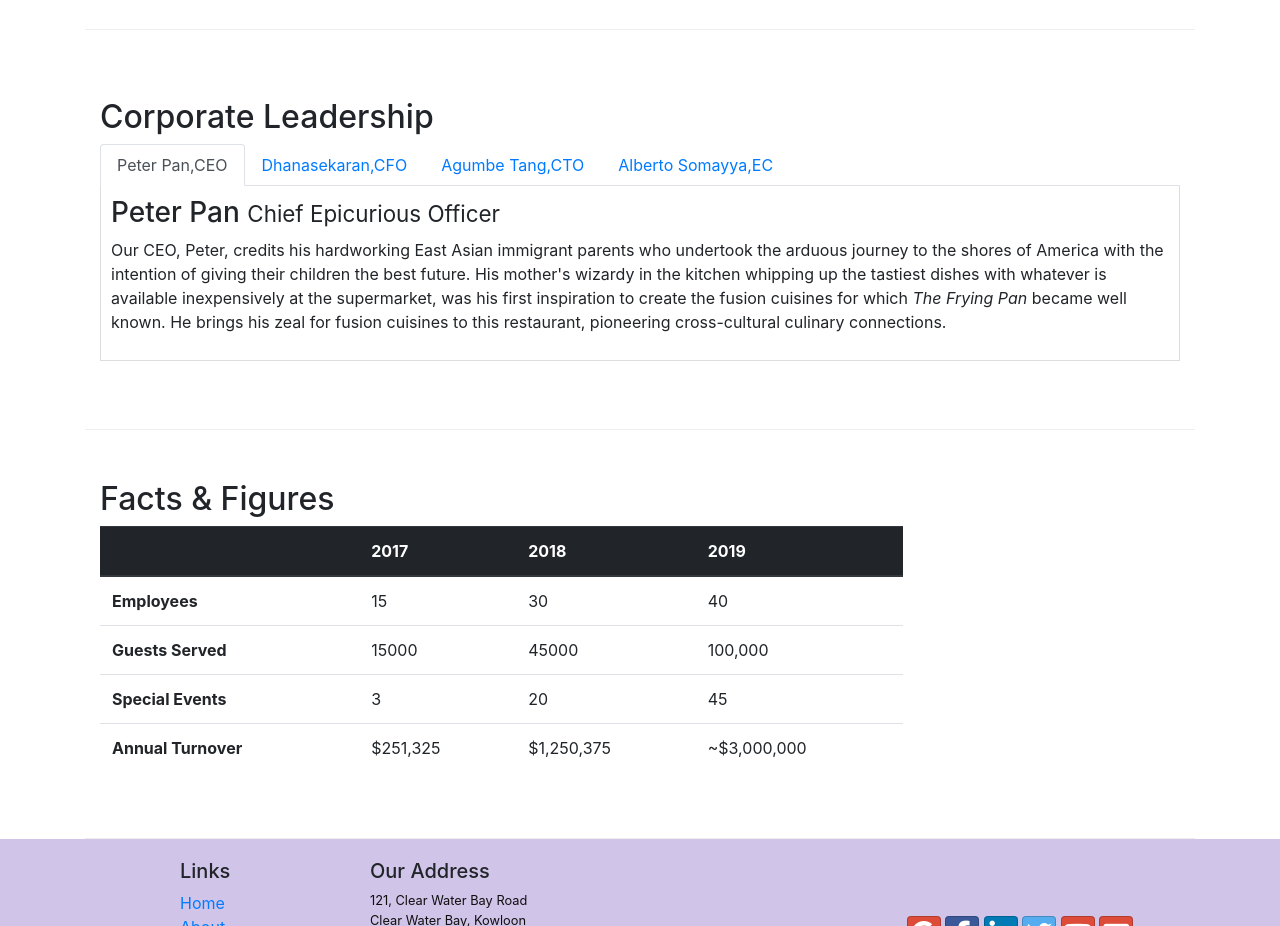
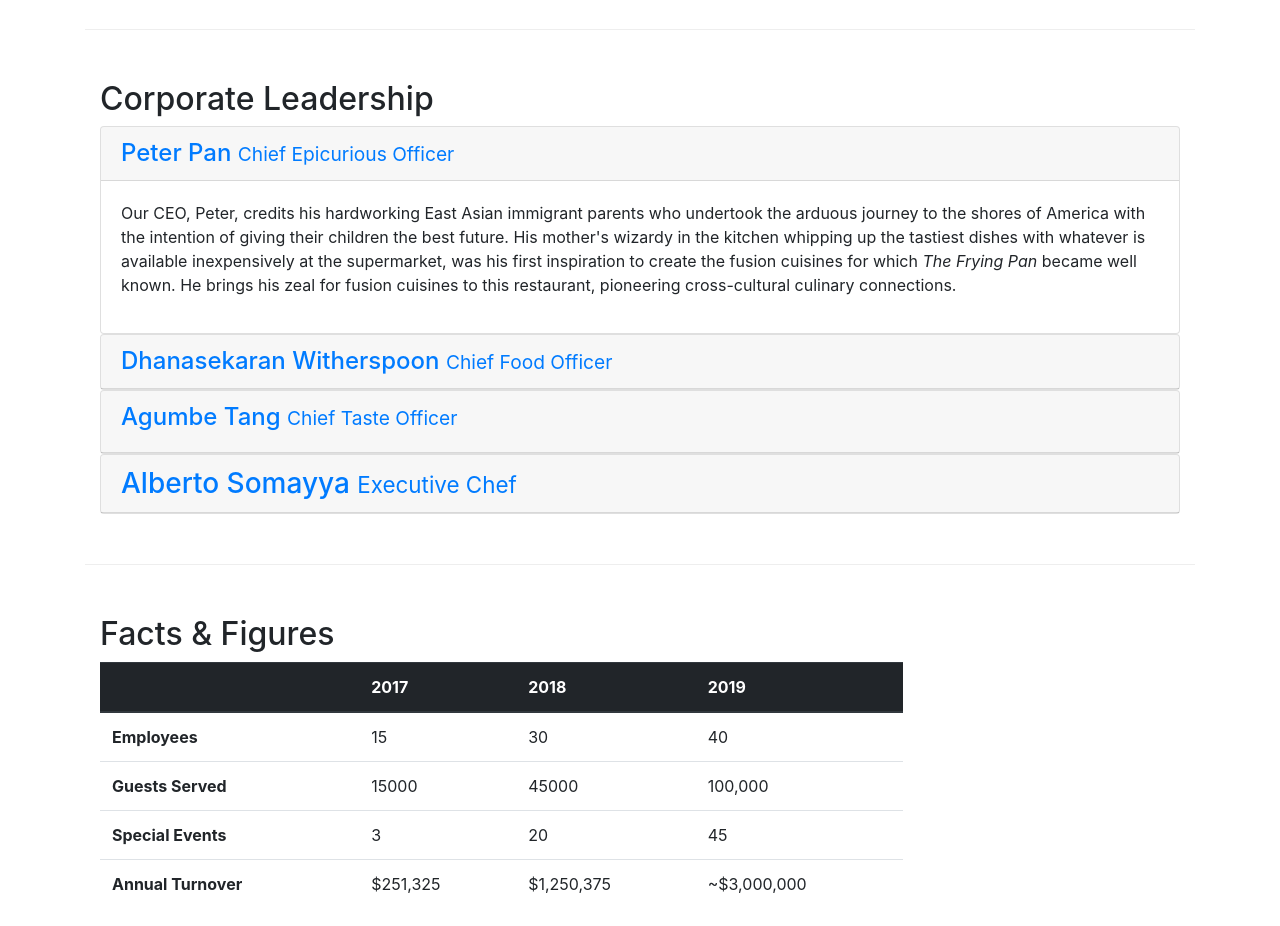
Before and after one commit to Lokesh-Bandi/Coursera-WebApp, a website: page aboutus.html in a window 1280 px wide. Shown: the part 940-1866 px from the top of the page. Drawn offline with nearby package versions, Linux system fonts and the light colour scheme.

Commit message:
accordion

```diff
--- a/aboutus.html
+++ b/aboutus.html
@@ -99,35 +99,70 @@
     <div class="row row-content align-items-center">
       <div class="col-12 col-sm">
         <h2>Corporate Leadership</h2>
-        <ul class="nav nav-tabs">
-          <li class="nav-item"><a class="nav-link active" href="#peter" role="tab" data-toggle="tab">Peter Pan,CEO</a></li>
-          <li class="nav-item "><a class="nav-link" href="#danny" role="tab" data-toggle="tab">Dhanasekaran,CFO</a></li>
-          <li class="nav-item "><a class="nav-link" href="#agumbe" role="tab" data-toggle="tab">Agumbe Tang,CTO</a></li>
-          <li class="nav-item "><a class="nav-link" href="#alberto" role="tab" data-toggle="tab">Alberto Somayya,EC</a></li>
-        </ul>
-        <div class="tab-content">
-          <div role="tabpanel" class="tab-pane fade show active" id="peter">
-            <h3>Peter Pan <small>Chief Epicurious Officer</small></h3>
-            <p class="d-none d-sm-block">Our CEO, Peter, credits his hardworking East Asian immigrant parents who undertook the arduous journey to the shores of America with the intention of giving their children the best future. His mother's wizardy in
-              the kitchen whipping up the tastiest dishes with whatever is available inexpensively at the supermarket, was his first inspiration to create the fusion cuisines for which <em>The Frying Pan</em> became well known. He brings his zeal for
+        <div id="accordion">
+          <div class="card">
+            <div class="card-header" role="tab">
+              <h4 class="mb-0"><a href="#peter" data-toggle="collapse" data-target="#peter"> Peter Pan <small>Chief Epicurious Officer</small></a></h4>
+            </div>
+            <div class="collapse show" id="peter" data-parent="#accordion">
+              <div class="card-body">
+                <p class="d-none d-sm-block">Our CEO, Peter, credits his hardworking East Asian immigrant parents who undertook the arduous journey to the shores of America with the intention of giving their children the best future. His mother's
+                  wizardy in
+                  the kitchen whipping up the tastiest dishes with whatever is available inexpensively at the supermarket, was his first inspiration to create the fusion cuisines for which <em>The Frying Pan</em> became well known. He brings his zeal
+                  for
                   fusion cuisines to this restaurant, pioneering cross-cultural culinary connections.</p>
               </div>
-          <div role="tabpanel" class="tab-pane fade" id="danny">
-            <h3>Dhanasekaran Witherspoon <small>Chief Food Officer</small></h3>
-            <p class="d-none d-sm-block">Our CFO, Danny, as he is affectionately referred to by his colleagues, comes from a long established family tradition in farming and produce. His experiences growing up on a farm in the Australian outback gave him
+            </div>
+          </div>
+          <div class="card">
+            <div role="tab" class="card-header">
+              <a href="#danny" data-toggle="collapse" data-target="#danny">
+                <h4 class="mb-0">Dhanasekaran Witherspoon <small>Chief Food Officer</small></h4>
+              </a>
+            </div>
+            <div class="collapse" id="danny" data-parent="#accordion">
+              <div class="card-body">
+                <p class="d-none d-sm-block">Our CFO, Danny, as he is affectionately referred to by his colleagues, comes from a long established family tradition in farming and produce. His experiences growing up on a farm in the Australian outback
+                  gave him
                   great appreciation for varieties of food sources. As he puts it in his own words, <em>Everything that runs, wins, and everything that stays, pays!</em></p>
               </div>
-          <div role="tabpanel" class="tab-pane fade" id="agumbe">
-            <h3>Agumbe Tang <small>Chief Taste Officer</small></h3>
-            <p class="d-none d-sm-block">Blessed with the most discerning gustatory sense, Agumbe, our CTO, personally ensures that every dish that we serve meets his exacting tastes. Our chefs dread the tongue lashing that ensues if their dish does not
+            </div>
+          </div>
+          <div class="card">
+            <div role="tab" class="card-header">
+              <a href="#agumbe" data-toggle="collapse" data-target="#agumbe">
+                <h4>Agumbe Tang <small>Chief Taste Officer</small></h4>
+              </a>
+            </div>
+            <div class="collapse" data-parent="#accordion" id="agumbe">
+              <div class="card-body">
+                <p class="d-none d-sm-block">Blessed with the most discerning gustatory sense, Agumbe, our CTO, personally ensures that every dish that we serve meets his exacting tastes. Our chefs dread the tongue lashing that ensues if their dish
+                  does not
                   meet his exacting standards. He lives by his motto, <em>You click only if you survive my lick.</em></p>
               </div>
-          <div role="tabpanel" class="tab-pane fade" id="alberto" >
-            <h3>Alberto Somayya <small>Executive Chef</small></h3>
-            <p class="d-none d-sm-block">Award winning three-star Michelin chef with wide International experience having worked closely with whos-who in the culinary world, he specializes in creating mouthwatering Indo-Italian fusion experiences. He
-              says, <em>Put together the cuisines from the two craziest cultures, and you get a winning hit! Amma Mia!</em></p>
             </div>
           </div>
+        </div>
+
+        <div class="card">
+          <div class="card-header" role="tab" id="albertohead">
+            <h3 class="mb-0">
+              <a href="#alberto" class="collapsed" data-toggle="collapse" data-target="#alberto">
+                Alberto Somayya <small>Executive Chef</small>
+              </a>
+            </h3>
+          </div>
+          <div class="collapse" id="alberto" data-parent="#accordion">
+            <div class="card-body">
+              <p class="d-none d-sm-block">
+                <p class="d-none d-sm-block">Award winning three-star Michelin chef with wide International experience having worked closely with whos-who in the culinary world, he specializes in creating mouthwatering Indo-Italian fusion
+                  experiences. He
+                  says, <em>Put together the cuisines from the two craziest cultures, and you get a winning hit! Amma Mia</em></p>
+            </div>
+          </div>
+        </div>
+
+
       </div>
     </div>
   <div class="row row-content">
```
Lines whose indentation alone changed are shown as unchanged.
